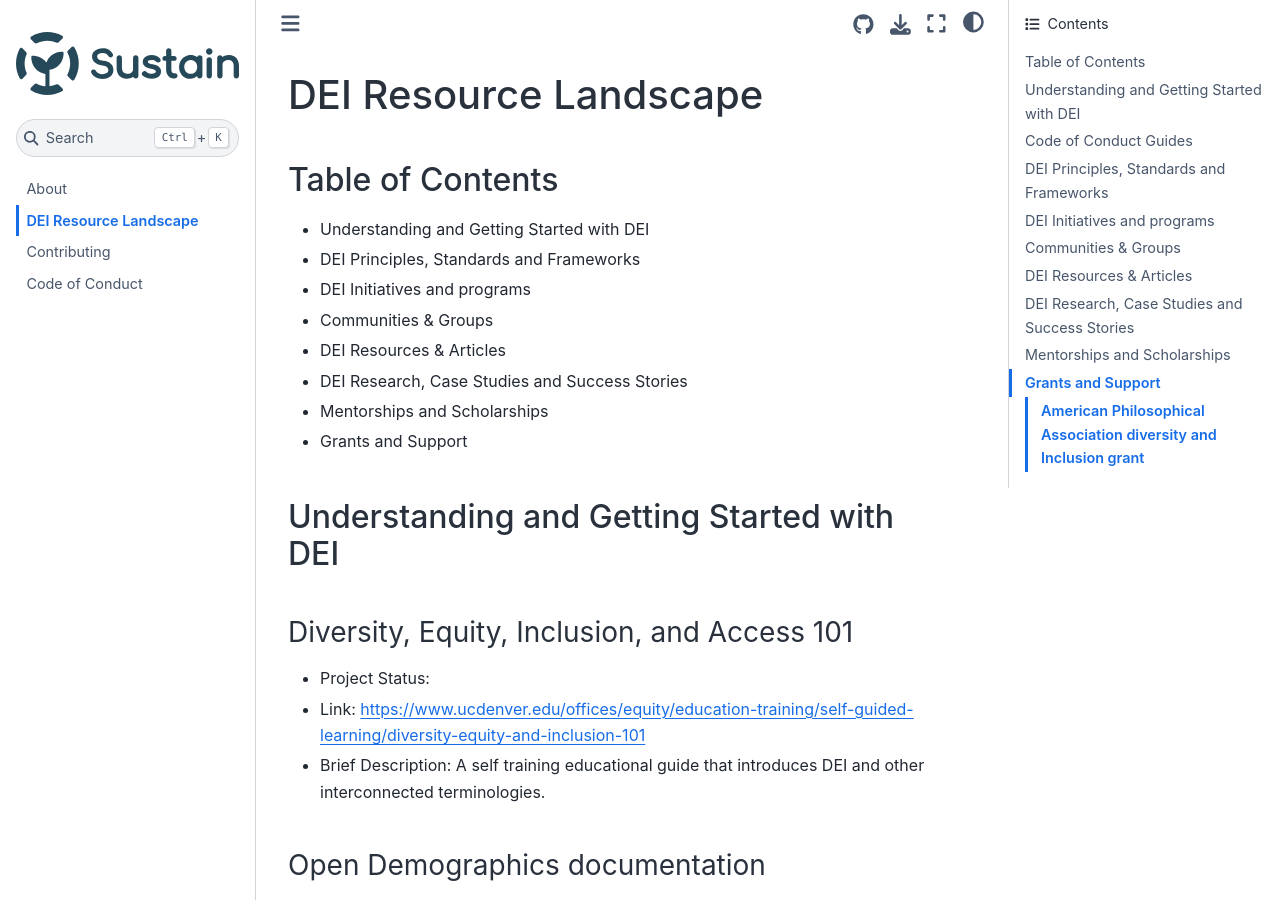
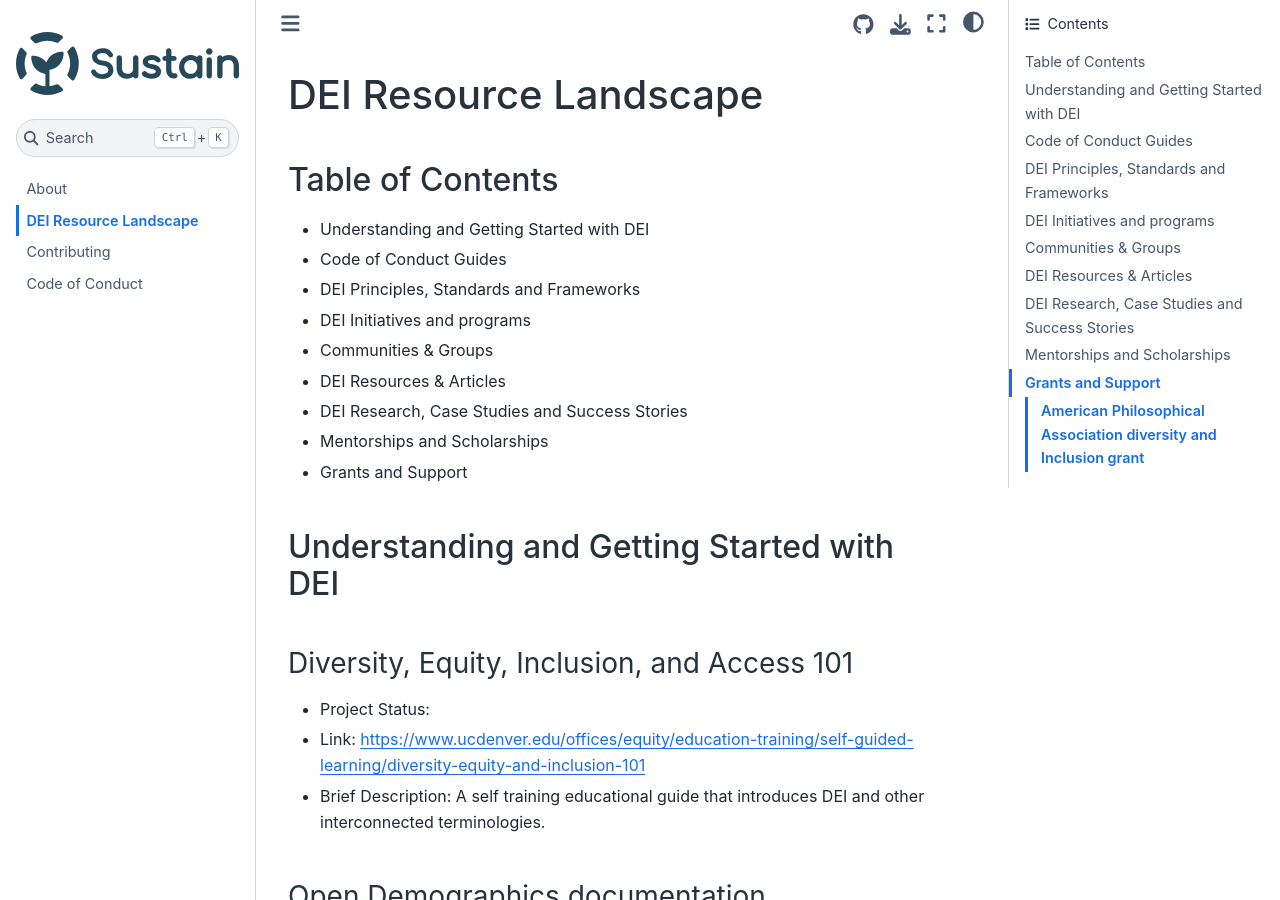
Before and after one commit to sustainers/dei-handbook, a Jupyter Book: the page built from landscape.md, in a window 1280 px wide and 900 px high. Built offline with Jupyter Book 1.0.4 settings and Sphinx 7.4.7 and the Sphinx Book theme 1.1.4, drawn with Linux system fonts in a browser that asks for light colours.

Commit message:
added a section for Code of conduct guides.
Signed-off-by: Anita-ihuman <charlesanita403@gmail.com>

```diff
--- a/landscape.md
+++ b/landscape.md
@@ -5,6 +5,7 @@
 <!-- TODO Should autolink these -->
 
 - Understanding and Getting Started with DEI
+- Code of Conduct Guides
 - DEI Principles, Standards and Frameworks
 - DEI Initiatives and programs
 - Communities & Groups
```
